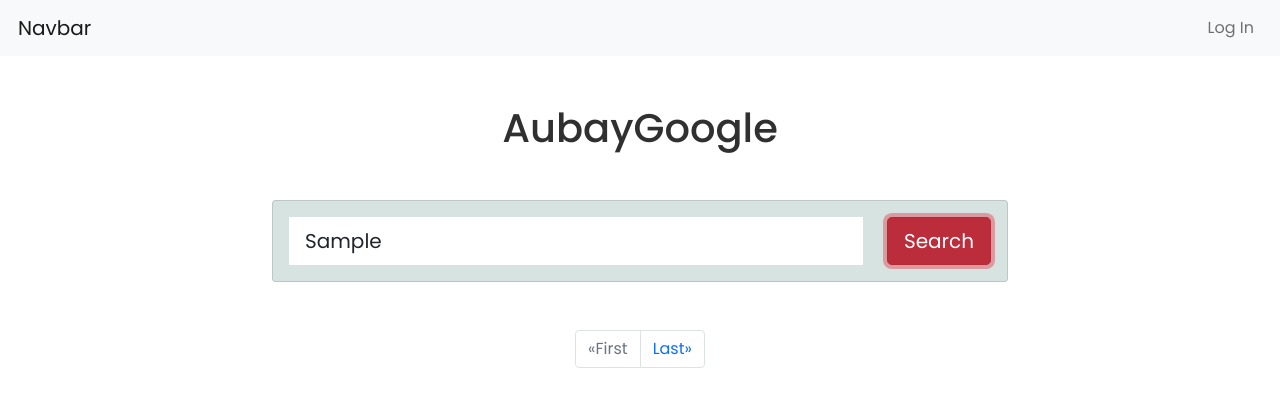
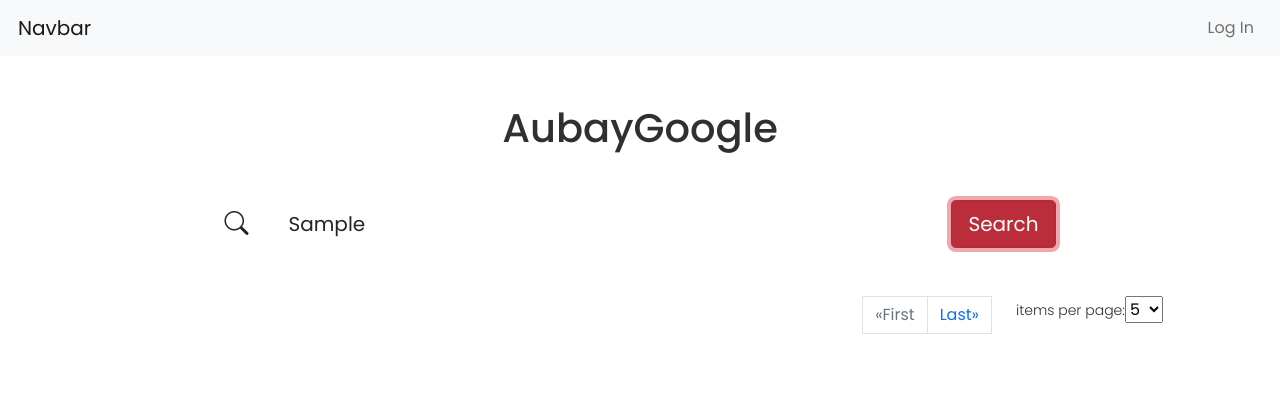
Before and after one commit to leonardo-modena/AubayGoogle, an Angular app: page / in a window 1280 px wide. Both pictures are taken after typing "Sample" into the empty fields and a click on the button "Search". Shown: the top 406 px of the page. Built offline with nearby package versions, Linux system fonts and the light colour scheme; data requests are answered from the project's data file; a web font is replaced by a local one.

Commit message:
personalizzazione pagination + aggiunta dropdown per scegliere quante ricerche per pagina

```diff
--- a/src/app/component/pagination/pagination.component.css
+++ b/src/app/component/pagination/pagination.component.css
@@ -0,0 +1,8 @@
+.page-link {
+  border-radius: 0 !important;
+}
+
+.page-item.active .page-link {
+  background-color: var(--secondary-salmon);
+  border: none;
+}
--- a/src/app/component/pagination/pagination.component.html
+++ b/src/app/component/pagination/pagination.component.html
@@ -1,5 +1,8 @@
+<div class="container">
+  <div class="row">
+    <div class="col col-lg-10">
       <nav aria-label="Page navigation example">
-  <ul class="pagination justify-content-center">
+        <ul class="pagination justify-content-end">
           <li class="page-item" [ngClass]="{disabled: currentPage === 1}">
             <a class="page-link" href="#" aria-label="Previous" (click)="onPageChanged('first')">
               <span aria-hidden="true">&laquo;</span>
@@ -20,3 +23,16 @@
           </li>
         </ul>
       </nav>
+    </div>
+    <div class="col col-lg-2">
+      <form class="justify-content-end">
+        <label>items per page: </label>
+        <select>
+          <option>5</option>
+          <option>10</option>
+          <option>15</option>
+        </select>
+      </form>
+    </div>
+  </div>
+</div>
--- a/src/app/component/search-bar/search-bar.component.html
+++ b/src/app/component/search-bar/search-bar.component.html
@@ -4,9 +4,12 @@
   </div>
   <!--  <br/>-->
   <div class="row justify-content-center">
-    <div class="col-12 col-md-10 col-lg-8">
-      <form class="card card-sm" [formGroup]="inputSearch">
-        <div class="card-body row no-gutters align-items-center">
+    <div class="col-12 col-md-10 col-lg-9">
+      <form class="" [formGroup]="inputSearch">
+        <div class="row no-gutters align-items-center">
+          <div class="col-auto">
+            <i class="bi bi-search h4 text-body"></i>
+          </div>
           <div class="col">
             <input class="form-control form-control-lg form-control-borderless" type="search"
                    placeholder="Search topics or keywords" formControlName="searchBar">
@@ -19,9 +22,9 @@
       <app-research-item [onResearch]="research"></app-research-item>
     </div>
   </div>
-    <div class="row">
-      <div class="col-sm-12">
-        <app-pagination *ngIf="!this.hiddenPagination"></app-pagination>
-      </div>
+  <div class="row">
+    <div class="col-sm-12">
+      <app-pagination *ngIf="!this.hiddenPagination"></app-pagination>
     </div>
+  </div>
 </div>
```
Lines whose indentation alone changed are shown as unchanged.
